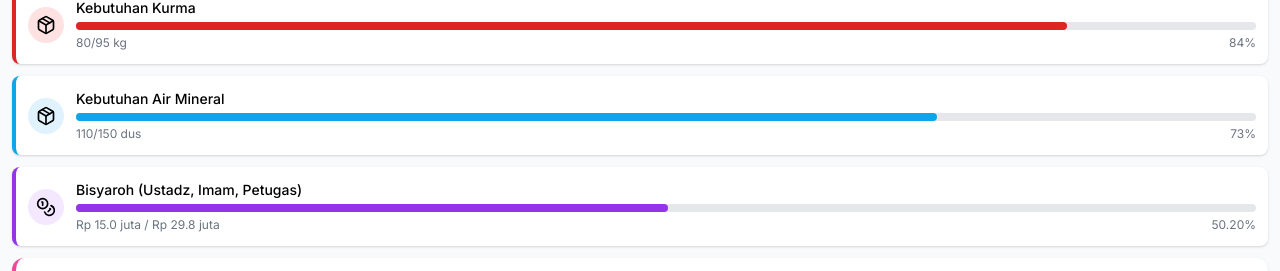
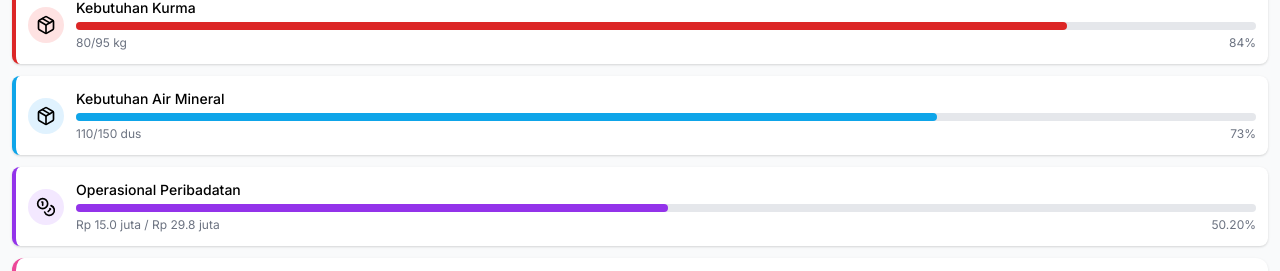
Before and after one commit to guntarion/almuhajirin-amal, a Next.js app: page /dashboard in a window 1280 px wide. Shown: the part 843-1114 px from the top of the page. Built offline with nearby package versions, Linux system fonts and the light colour scheme.

Commit message:
Ganti istilah peribadatan

```diff
--- a/src/components/dashboard/BisyarohDetailView.jsx
+++ b/src/components/dashboard/BisyarohDetailView.jsx
@@ -36,8 +36,8 @@ const BisyarohDetailView = ({ data }) => {
       <div className={styles.warningSection}>
         <AlertTriangle className={styles.warningIcon} size={24} />
         <p>
-          Masih dibutuhkan <strong>{formatCurrencyJuta(data.totalKebutuhan - data.terkumpul)}</strong> untuk memenuhi kebutuhan bisyaroh ustadz, imam,
-          dan petugas masjid.
+          Masih dibutuhkan <strong>{formatCurrencyJuta(data.totalKebutuhan - data.terkumpul)}</strong> untuk memenuhi kebutuhan operasional ibadah
+          ramadhan.
         </p>
       </div>
 
--- a/src/data/programs.js
+++ b/src/data/programs.js
@@ -98,7 +98,7 @@ export const airData = {
 
 // Data Bisyaroh
 export const bisyarohData = {
-  nama: 'Bisyaroh (Ustadz, Imam, Petugas)',
+  nama: 'Operasional Peribadatan',
   icon: 'coins',
   color: '#9333EA', // text-purple-600
   lightColor: '#F3E8FF', // bg-purple-100
```
